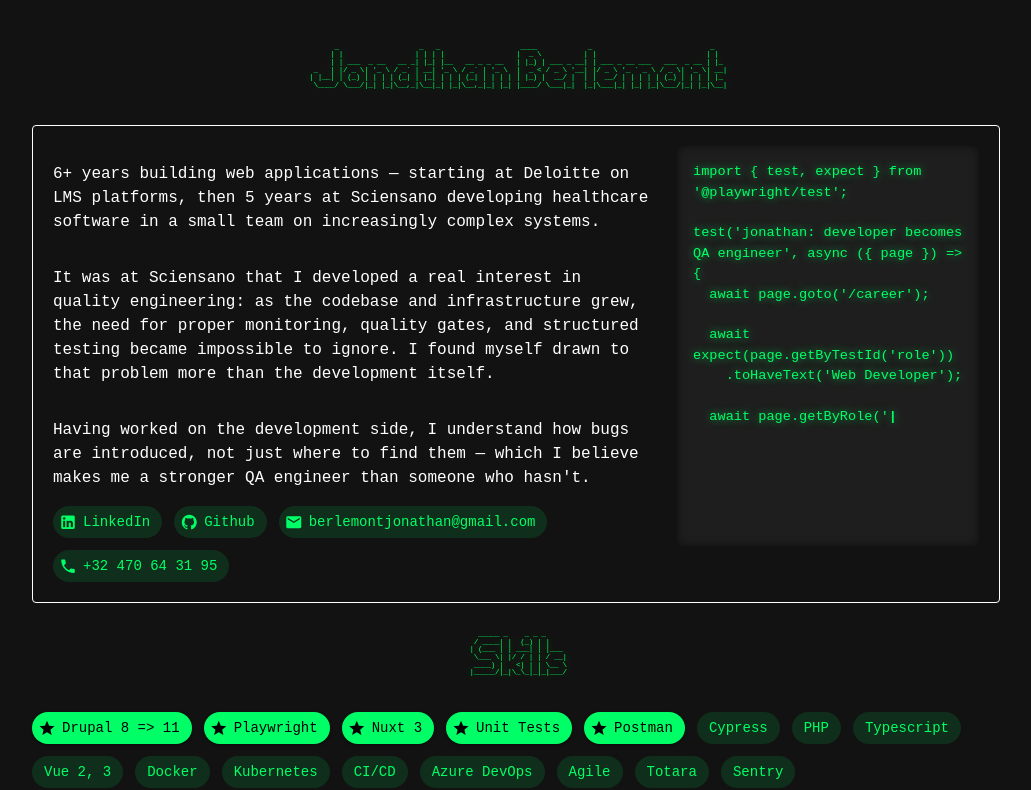
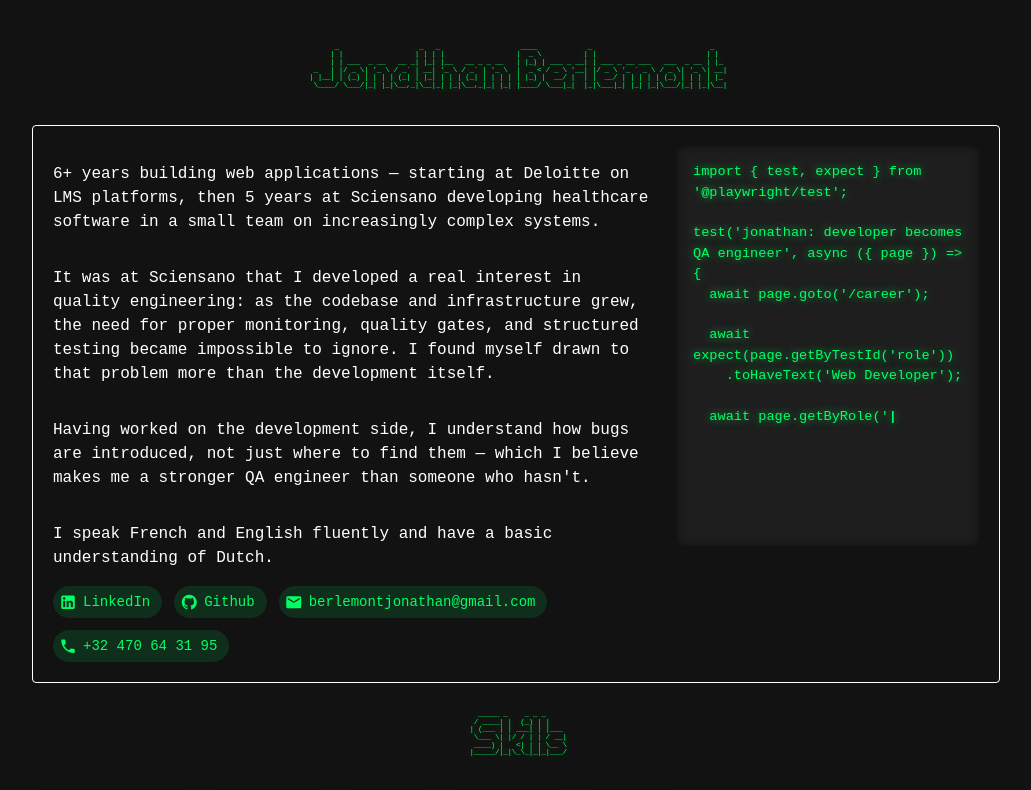
Before and after one commit to JonathanBerlemont/jonathanberlemont.github.io, a Vue app: page / in a window 1280 px wide. Shown: the top 790 px of the page, without its empty margins (124-1155 px from the left). Built offline with nearby package versions, Linux system fonts and the light colour scheme.

Commit message:
added a line about my spoken languages

```diff
--- a/src/sections/About.vue
+++ b/src/sections/About.vue
@@ -19,6 +19,7 @@
             <p>6+ years building web applications — starting at Deloitte on LMS platforms, then 5 years at Sciensano developing healthcare software in a small team on increasingly complex systems.</p>
             <p>It was at Sciensano that I developed a real interest in quality engineering: as the codebase and infrastructure grew, the need for proper monitoring, quality gates, and structured testing became impossible to ignore. I found myself drawn to that problem more than the development itself.</p>
             <p>Having worked on the development side, I understand how bugs are introduced, not just where to find them — which I believe makes me a stronger QA engineer than someone who hasn't.</p>
+            <p>I speak French and English fluently and have a basic understanding of Dutch.</p>
             <div class="socials d-flex flex-wrap ga-3">
                 <v-chip
                     v-for="social in socials"
```
